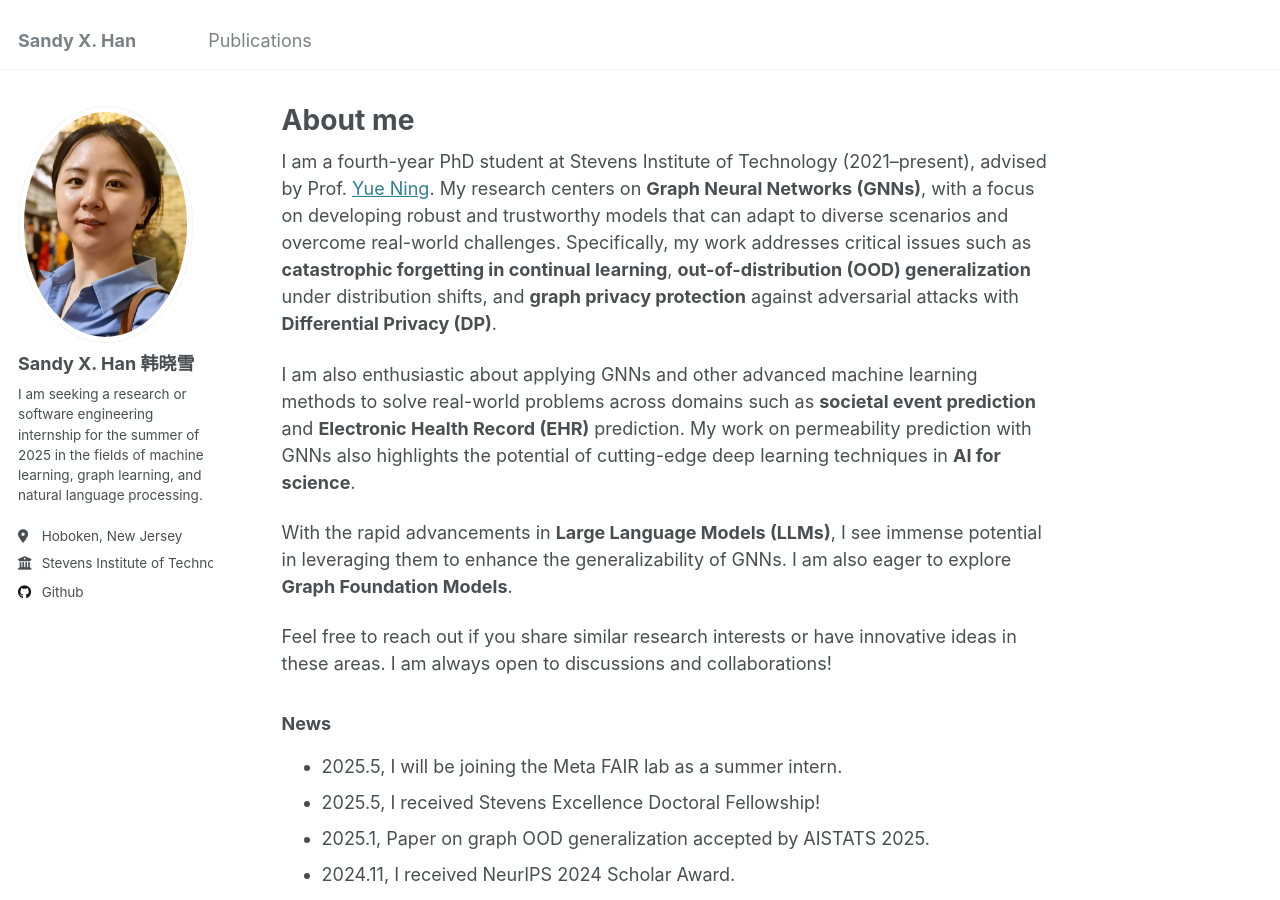
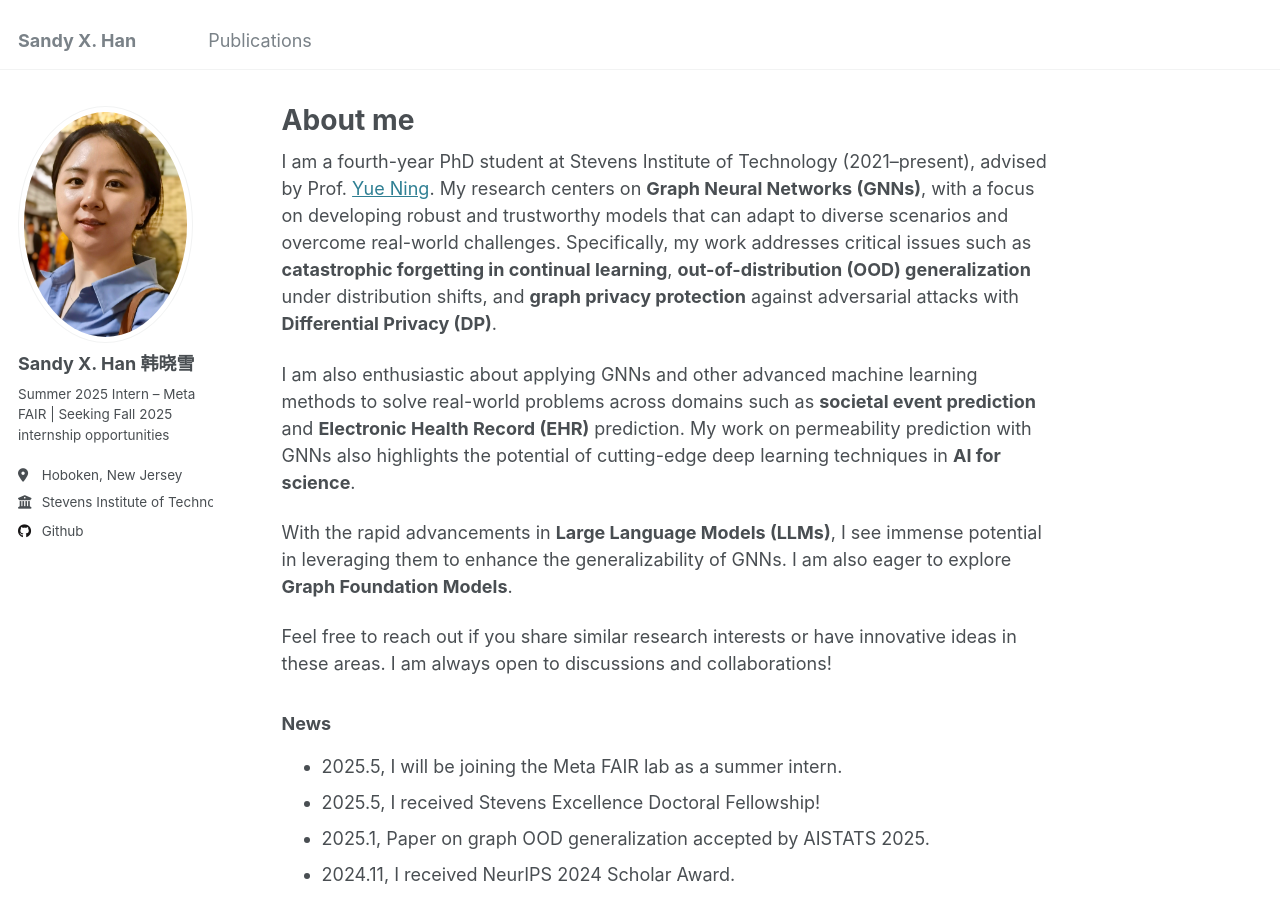
Before and after one commit to hanxiaoxue114/hanxiaoxue114.github.io, a Jekyll site: the page built from _pages/about.md, in a window 1280 px wide and 900 px high. Built offline with Jekyll 4.4.1, drawn with Linux system fonts in a browser that asks for light colours.

Commit message:
Update _config.yml

```diff
--- a/_config.yml
+++ b/_config.yml
@@ -24,7 +24,7 @@ author:
   avatar           : "sandy1.jpg"
   name             : "Sandy X. Han 韩晓雪"
   pronouns         : # example: "she/her"
-  bio              : "I am seeking a research or software engineering internship for the summer of 2025 in the fields of machine learning, graph learning, and natural language processing."
+  bio              : "Summer 2025 Intern – Meta FAIR | Seeking Fall 2025 internship opportunities"
   location         : "Hoboken, New Jersey"
   employer         : "Stevens Institute of Technology"
   # uri              : # URL
```
